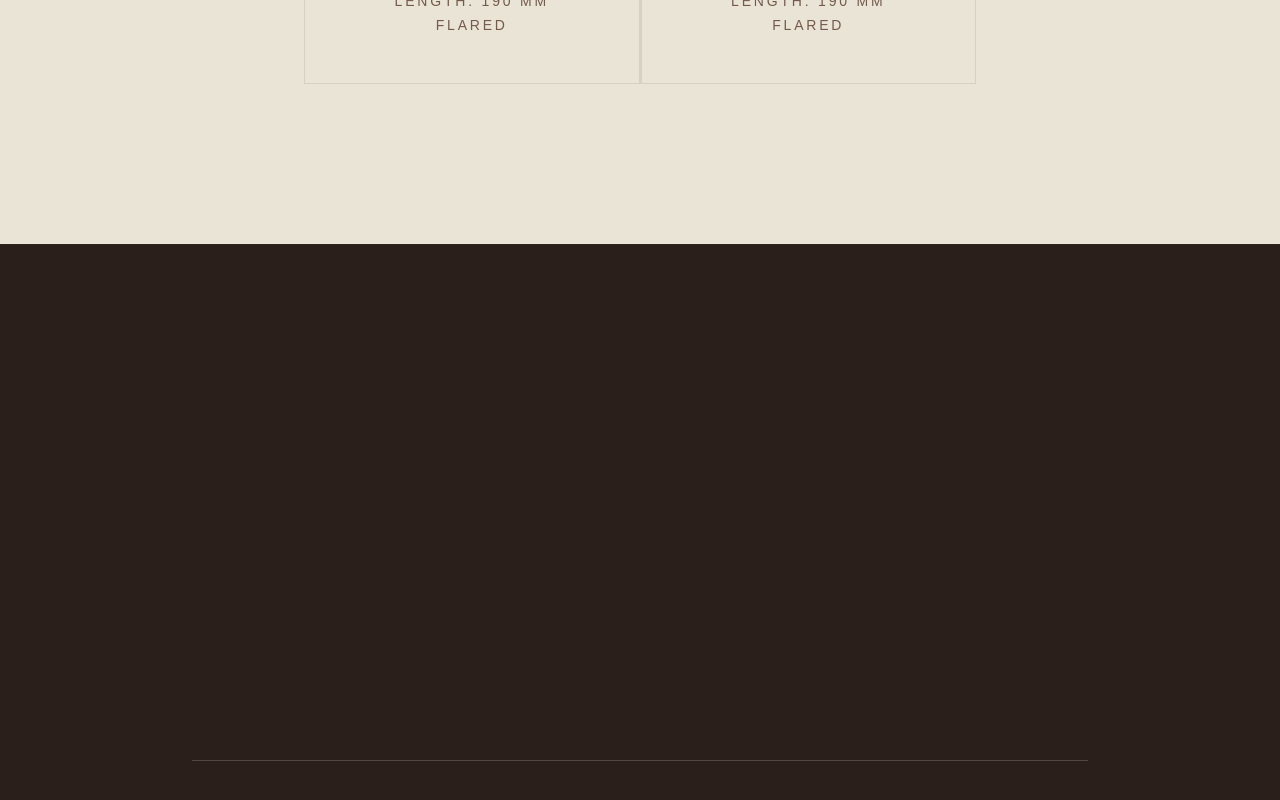
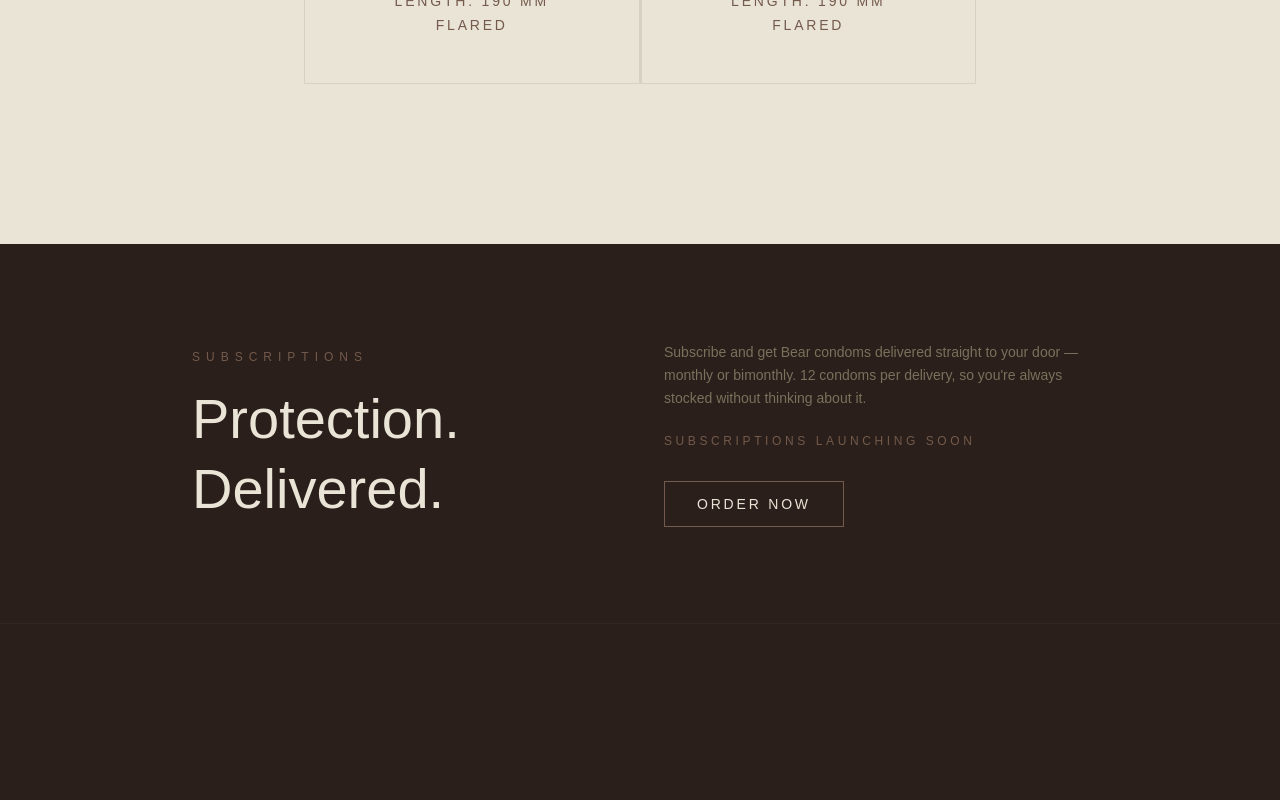
Before and after one commit to ellenbjorkegren/website, a Next.js app in the folder bear_website/: page / in a window 1280 px wide. Shown: the part 2317-3117 px from the top of the page. Built offline with nearby package versions, Linux system fonts and the light colour scheme; a web font is replaced by a local one.

Commit message:
add product page

```diff
--- a/bear_website/app/page.tsx
+++ b/bear_website/app/page.tsx
@@ -161,6 +161,8 @@ export default function Home() {
   const [freqIndex, setFreqIndex] = useState(0);
   const [qtyIndex, setQtyIndex] = useState(0);
   const [openFaq, setOpenFaq] = useState<number | null>(null);
+  const [showOrderModal, setShowOrderModal] = useState(false);
+  const [orderTab, setOrderTab] = useState(0);
   const [showNewsletterModal, setShowNewsletterModal] = useState(false);
   const [nlFirstName, setNlFirstName] = useState("");
   const [nlEmail, setNlEmail] = useState("");
@@ -271,7 +273,7 @@ export default function Home() {
           {/* Pack sizes */}
           <div className="flex flex-col justify-center items-center py-8 text-center mb-16">
             <p className="text-[clamp(1rem,2vw,1.2rem)] font-light text-[#735a4c] max-w-md leading-relaxed">
-              A condom designed to be comfortable, discreet, and always within reach.
+              A condom designed to be comfortable, discreet, and always within reach. Packaging for every occasion.
             </p>
             <div className="mt-14 grid grid-cols-1 md:grid-cols-3 gap-4 w-full max-w-6xl">
               {[
@@ -323,6 +325,32 @@ export default function Home() {
             </div>
           </div>
 
+        </div>
+      </section>
+
+      {/* ── Subscriptions ────────────────────────────────────────────────── */}
+      <section className="bg-[#2a1f1a] py-24 px-8 border-t border-[#302621]/10">
+        <div className="max-w-4xl mx-auto flex flex-col md:flex-row md:items-center md:justify-between gap-12">
+          <div className="md:w-1/2">
+            <span className="text-xs tracking-[0.5em] uppercase text-[#735a4c]">Subscriptions</span>
+            <h2 className="mt-4 text-[clamp(2rem,5vw,3.5rem)] font-light leading-tight text-[#eae4d7]">
+              Protection.<br />Delivered.
+            </h2>
+          </div>
+          <div className="md:w-1/2">
+            <p className="text-sm text-[#7a715c] leading-relaxed mb-6">
+              Subscribe and get Bear condoms delivered straight to your door — monthly or bimonthly. 12 condoms per delivery, so you&apos;re always stocked without thinking about it.
+            </p>
+            <p className="text-xs tracking-[0.3em] uppercase text-[#735a4c] mb-8">
+              Subscriptions launching soon
+            </p>
+            <button
+              onClick={() => { setShowOrderModal(true); setOrderTab(0); }}
+              className="text-sm tracking-[0.2em] uppercase border border-[#735a4c] px-8 py-3 text-[#eae4d7] hover:border-[#eae4d7] transition-all duration-300"
+            >
+              Order Now
+            </button>
+          </div>
         </div>
       </section>
 
@@ -616,6 +644,63 @@ export default function Home() {
         </div>
       )}
 
+      {/* ── Order Modal ──────────────────────────────────────────────────── */}
+      {showOrderModal && (
+        <div
+          className="fixed inset-0 z-50 flex items-center justify-center bg-[#302621]/80 backdrop-blur-sm px-4"
+          onClick={() => setShowOrderModal(false)}
+        >
+          <div
+            className="bg-[#eae4d7] text-[#302621] w-full max-w-lg"
+            onClick={(e) => e.stopPropagation()}
+          >
+            {/* Tabs */}
+            <div className="grid grid-cols-3 border-b border-[#302621]/10">
+              {["Subscriptions", "One Time Orders", "Other Products"].map((tab, i) => (
+                <button
+                  key={tab}
+                  onClick={() => setOrderTab(i)}
+                  className={`py-5 text-xs tracking-[0.2em] uppercase transition-colors duration-200 ${
+                    orderTab === i
+                      ? "bg-[#302621] text-[#eae4d7]"
+                      : "text-[#735a4c] hover:text-[#302621]"
+                  }`}
+                >
+                  {tab}
+                </button>
+              ))}
+            </div>
+
+            {/* Content */}
+            <div className="flex flex-col items-center justify-center py-24 px-8 text-center">
+              <p className="text-xs tracking-[0.5em] uppercase text-[#735a4c] mb-4">
+                {["Subscriptions", "One Time Orders", "Other Products"][orderTab]}
+              </p>
+              <p
+                className="font-light leading-none"
+                style={{ fontSize: "clamp(2.5rem,8vw,5rem)", letterSpacing: "0.08em" }}
+              >
+                Coming<br />Soon.
+              </p>
+              <p className="mt-8 text-sm text-[#735a4c] leading-relaxed max-w-xs">
+                {orderTab === 0 && "Monthly and bimonthly delivery of 12 condoms — straight to your door."}
+                {orderTab === 1 && "One-time orders of Bear condoms in your preferred pack size."}
+                {orderTab === 2 && "More from Bear Nordic — launching soon."}
+              </p>
+            </div>
+
+            <div className="border-t border-[#302621]/10 px-8 py-5 flex justify-end">
+              <button
+                onClick={() => setShowOrderModal(false)}
+                className="text-xs tracking-[0.3em] uppercase text-[#735a4c] hover:text-[#302621] transition-colors duration-200"
+              >
+                Close
+              </button>
+            </div>
+          </div>
+        </div>
+      )}
+
     </div>
   );
 }
```
